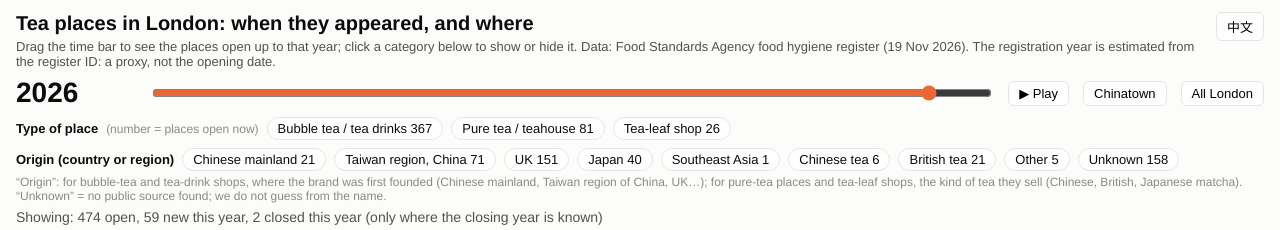
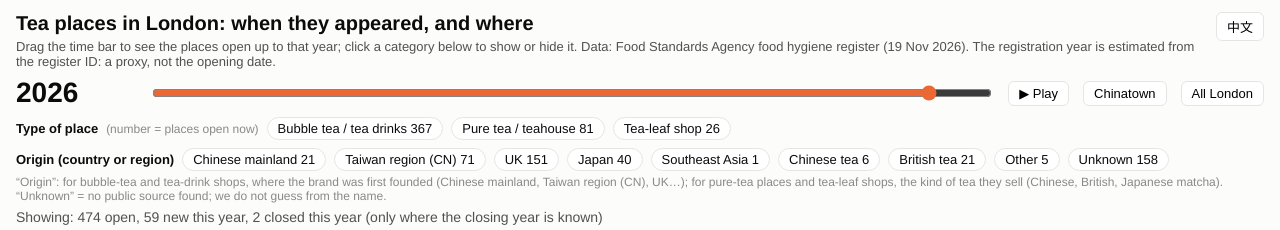
Before and after one commit to serena967wmq/london-tea-map, a plain HTML site: page index.html in a window 1280 px wide. Shown: the top 230 px of the page. Drawn offline with nearby package versions, Linux system fonts and the light colour scheme.

Commit message:
Shorter region labels
Co-Authored-By: Claude Fable 5.2 <noreply@anthropic.com>

```diff
--- a/index.html
+++ b/index.html
@@ -62,14 +62,14 @@ const STR={
  ct:{zh:'中国城',en:'Chinatown'}, ld:{zh:'全伦敦',en:'All London'},
  ftype:{zh:'店的类型',en:'Type of place'}, ftypen:{zh:'（数字 = 现在在营的店）',en:' (number = places open now)'},
  forig:{zh:'来自（国家或地区）',en:'Origin (country or region)'},
- orign:{zh:'“来自”：奶茶·茶饮店写品牌最早在哪里创立（中国大陆地区、中国台湾地区、英国本地……）；纯茶·茶馆和茶叶店写卖的是哪种茶（中国茶、英国茶、日本抹茶），店主背景写在点开的说明里。“未知”= 没找到公开来源，不按店名猜。',en:'“Origin”: for bubble-tea and tea-drink shops, where the brand was first founded (Chinese mainland, Taiwan region of China, UK…); for pure-tea places and tea-leaf shops, the kind of tea they sell (Chinese, British, Japanese matcha). “Unknown” = no public source found; we do not guess from the name.'},
+ orign:{zh:'“来自”：奶茶·茶饮店写品牌最早在哪里创立（中国大陆地区、中国台湾地区、英国本地……）；纯茶·茶馆和茶叶店写卖的是哪种茶（中国茶、英国茶、日本抹茶），店主背景写在点开的说明里。“未知”= 没找到公开来源，不按店名猜。',en:'“Origin”: for bubble-tea and tea-drink shops, where the brand was first founded (Chinese mainland, Taiwan region (CN), UK…); for pure-tea places and tea-leaf shops, the kind of tea they sell (Chinese, British, Japanese matcha). “Unknown” = no public source found; we do not guess from the name.'},
  lg1:{zh:'之前就在',en:'already there'}, lg2:{zh:'这一年新出现',en:'new this year'}, lg3:{zh:'将来要开（规划申请；不一定会开）',en:'planned (planning application; may not open)'},
  lg4:{zh:'形状：● 奶茶·茶饮　■ 纯茶·茶馆　◆ 茶叶店',en:'Shape: ● bubble tea / tea drinks　■ pure tea / teahouse　◆ tea-leaf shop'},
  foot:{zh:'“2012”= 2012 年及以前；最右一格“将来”同时显示申请中的店。关掉的店：查得到开、关年份的，按年份出现、到关店那年消失；查不到年份的列在地图下面。食品卫生登记只列现在还登记着的店，关掉的会从登记里消失，所以关店数被少算，更早关掉的大多看不到。',en:'“2012” = 2012 or earlier; the last step, “future”, also shows planned places. Closed places: where both years are known, they appear and disappear by year; the rest are listed under the map. The register lists only places registered today, so closed places drop out and closures are undercounted.'}
 };
 const TY={'奶茶·茶饮':'Bubble tea / tea drinks','纯茶·茶馆':'Pure tea / teahouse','茶叶店':'Tea-leaf shop'};
 const ORZ={'中国大陆':'中国大陆地区','台湾':'中国台湾地区','香港':'中国香港地区'};
-const OR={'中国大陆':'Chinese mainland','英国本地':'UK','台湾':'Taiwan region, China','香港':'Hong Kong SAR, China','日本':'Japan','韩国':'South Korea','东南亚':'Southeast Asia','美国':'USA','中国茶':'Chinese tea','英国茶':'British tea','其他':'Other','未知':'Unknown'};
+const OR={'中国大陆':'Chinese mainland','英国本地':'UK','台湾':'Taiwan region (CN)','香港':'Hong Kong SAR (CN)','日本':'Japan','韩国':'South Korea','东南亚':'Southeast Asia','美国':'USA','中国茶':'Chinese tea','英国茶':'British tea','其他':'Other','未知':'Unknown'};
 const Z=(zh,en)=>LANG==='en'?en:zh;
 const tv=(m,v)=>LANG==='en'?(m[v]||v):(m===OR?(ORZ[v]||v):v);
 const hasZh=x=>/[一-鿿]/.test(String(x??''));
```
